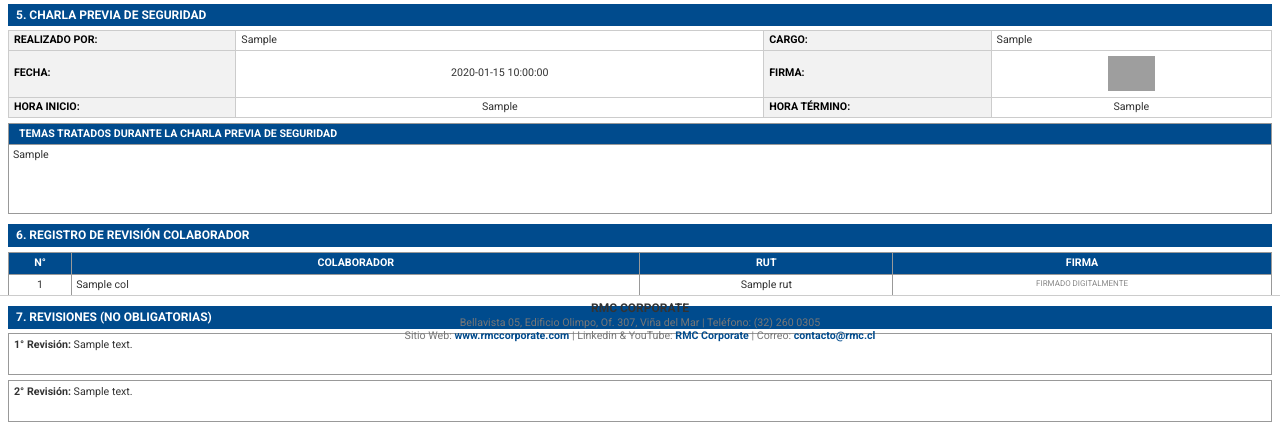
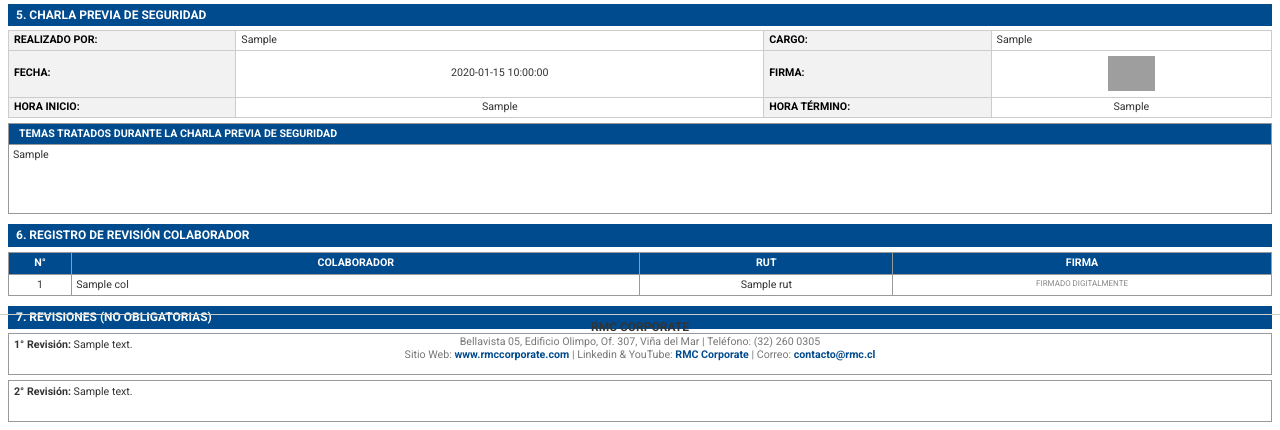
Before and after one commit to joachez17/RMC-Generador-Documentos, a Python web app: template templates/ast_final.html in a window 1280 px wide. Shown: the part 524-954 px from the top of the page. Run offline with Jinja, Linux system fonts and the light colour scheme; the template is opened without the code that fills it: most values are stand-ins (such as "Sample title", 1, 10 or a date in 2020); grey boxes marked "Sample" are stand-in pictures; grey boxes are pictures that could not be loaded.

Commit message:
Solucion footer

```diff
--- a/templates/ast_final.html
+++ b/templates/ast_final.html
@@ -5,15 +5,15 @@
     <title>AST RMC Completo</title>
     <link href="https://fonts.googleapis.com/css2?family=Roboto:wght@400;700&display=swap" rel="stylesheet">
     <style>
-        /* === 1. CONFIGURACIÓN DE LA HOJA (LA CLAVE) === */
+        /* === 1. CONFIGURACIÓN DE LA HOJA (BLINDAJE DE MÁRGENES) === */
         @page {
             size: A4;
             margin-left: 1cm;
             margin-right: 1cm;
-            /* Espacio reservado ARRIBA para el Logo (nadie escribe aquí) */
+            /* Espacio arriba para el Header */
             margin-top: 3.5cm;
-            /* Espacio reservado ABAJO para el Footer (nadie escribe aquí) */
-            margin-bottom: 3.5cm;
+            /* Espacio GIGANTE abajo para asegurar que la tabla frene antes del footer */
+            margin-bottom: 5cm;
         }
 
         body {
@@ -23,31 +23,42 @@
             line-height: 1.2;
         }
 
-        /* === 2. HEADER FLOTANTE (Se repite en cada página) === */
+        /* === 2. HEADER FLOTANTE === */
         .header-fixed {
             position: fixed;
-            top: -3cm; /* Se ubica DENTRO del margen superior reservado */
+            top: -3cm; /* Se ubica en el margen superior */
             left: 0;
             right: 0;
             height: 2.8cm;
-            background-color: white; /* Fondo blanco para tapar cualquier fuga */
+            background-color: white;
             z-index: 1000;
         }
 
-        /* === 3. FOOTER FLOTANTE (Se repite en cada página) === */
+        /* === 3. FOOTER FLOTANTE === */
         .footer-fixed {
             position: fixed;
-            bottom: -3cm; /* Se ubica DENTRO del margen inferior reservado */
+            /* Lo ubicamos bien abajo, dentro del margen de 5cm */
+            bottom: -4cm;
             left: 0;
             right: 0;
-            height: 2.5cm;
-            /* Estilos de texto */
+            height: 3cm;
             text-align: center;
             font-size: 8pt;
             color: #777;
         }
 
-        /* === ESTILOS DE TU DISEÑO (Intactos) === */
+        /* === 4. REGLA DE ORO PARA TABLAS === */
+        /* Esto evita que una fila se corte a la mitad y cause errores visuales */
+        tr {
+            page-break-inside: avoid;
+        }
+
+        /* Asegura que los encabezados azules se repitan si la tabla salta de página */
+        thead { display: table-header-group; }
+        tfoot { display: table-footer-group; }
+
+
+        /* === ESTILOS DE TU DISEÑO === */
         .top-header-table { width: 100%; border: none; }
         .top-header-table td { vertical-align: top; border: none; }
         .logo-img { width: 130px; float: right; }
@@ -64,7 +75,6 @@
             background-color: #004B8D; color: white; font-weight: bold;
             padding: 4px 8px; font-size: 9pt; margin-top: 10px; margin-bottom: 4px;
             text-transform: uppercase;
-            page-break-after: avoid; /* Intenta no quedar solo al final de la hoja */
         }
 
         .info-table { width: 100%; border-collapse: collapse; border: 1px solid #999; margin-bottom: 5px; }
@@ -73,14 +83,11 @@
         .input-cell { background-color: #fff; }
         .center { text-align: center; }
 
-        /* TABLA LARGA (AST) */
+        /* TABLA DEL AST */
         table.data-grid { width: 100%; border-collapse: collapse; margin-top: 5px; }
         .header-blue { background-color: #004B8D; color: white; text-align: center; font-weight: bold; padding: 4px; border: 1px solid #000; }
         .header-sub { background-color: #fff; color: #000; text-align: center; font-weight: bold; font-size: 7pt; padding: 2px; border: 1px solid #000; }
         .data-grid td { border: 1px solid #999; padding: 4px; vertical-align: top; }
-
-        /* Asegura que las filas de la tabla no se corten por la mitad */
-        tr { page-break-inside: avoid; }
 
         .risk-grid { width: 100%; border-collapse: collapse; border: 1px solid #999; margin-bottom: 5px; }
         .risk-grid td { padding: 3px; border: 1px solid #eee; width: 50%; }
@@ -180,6 +187,7 @@
     </table>
 
     <div class="section-title">3. ANÁLISIS SEGURO DEL TRABAJO</div>
+
     <table class="data-grid">
         <thead>
             <tr>
```
